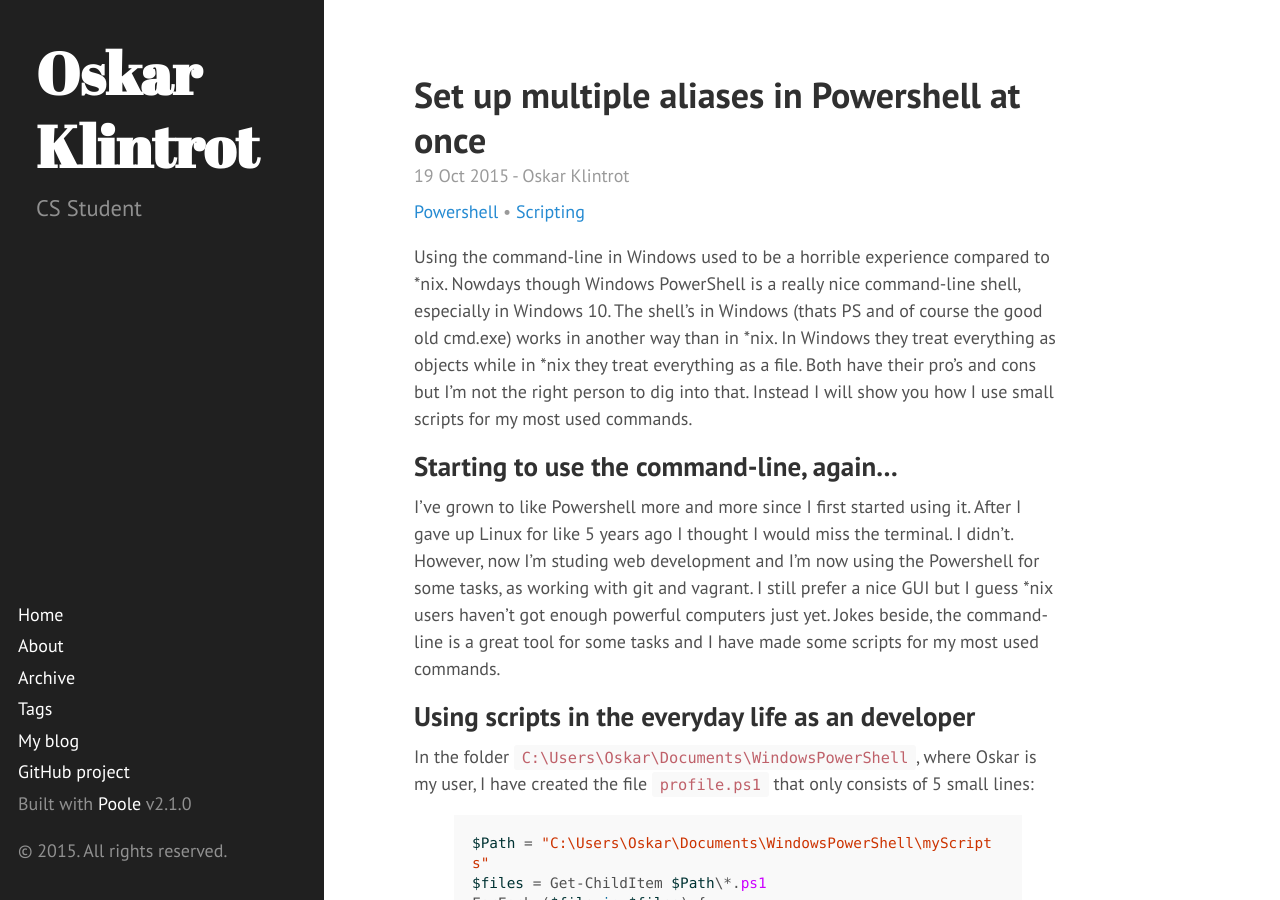
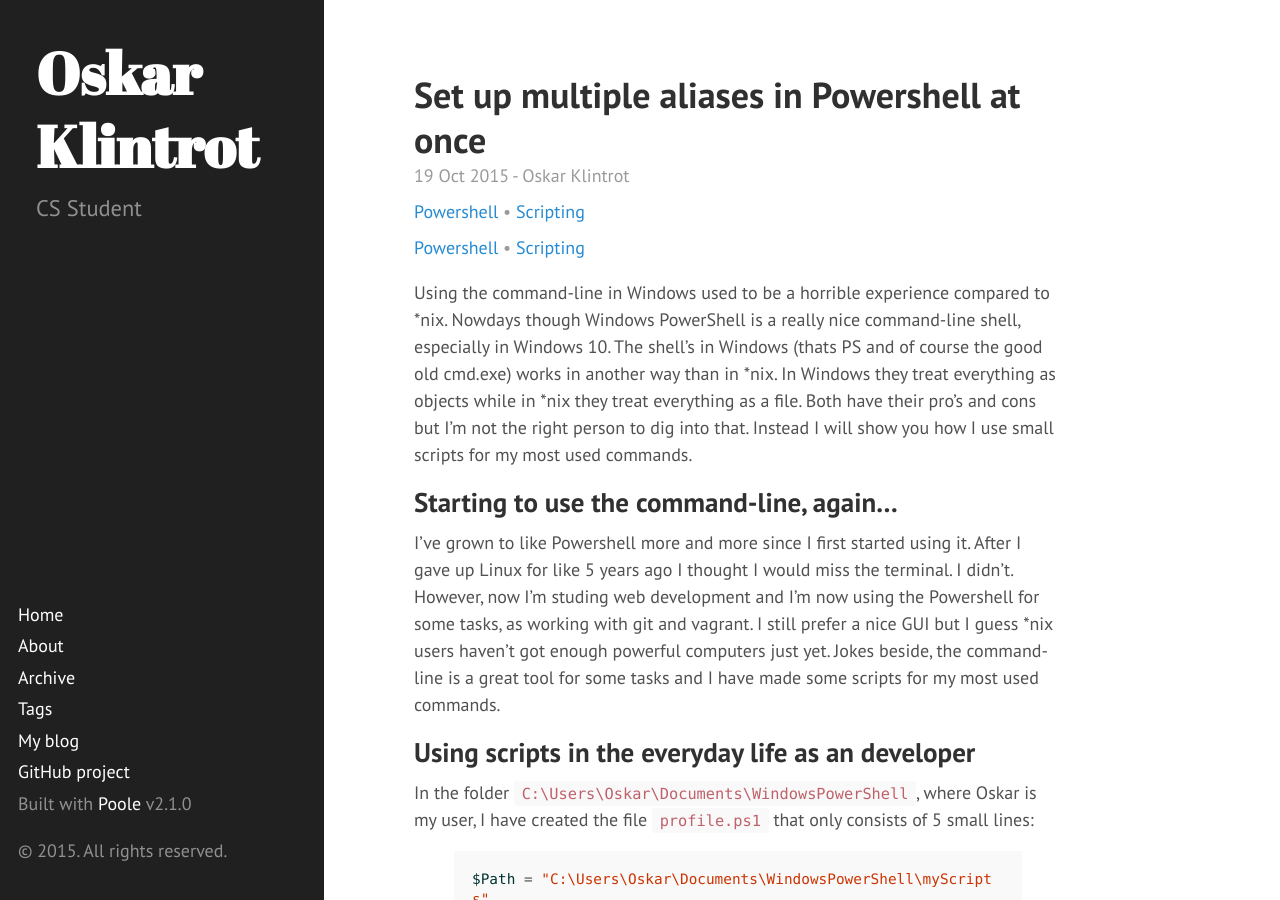
Before and after one commit to OskarKlintrotSkolarbeteWP14/2dv607.oskarklintrot.se, a Jekyll site: the page built from _posts/2015-10-19-set-up-multiple-aliases-in-powershell-at-once.md, in a window 1280 px wide and 900 px high. Built offline with Jekyll 4.4.1, drawn with Linux system fonts in a browser that asks for light colours; Markdown is read by kramdown in place of the engine named in the settings; comment, search, counter and statistics services are not loaded.

Commit message:
Update post.html

```diff
--- a/_layouts/post.html
+++ b/_layouts/post.html
@@ -5,6 +5,7 @@ layout: default
 <div class="post">
   <h1 class="post-title">{{ page.title }}</h1>
   <span class="post-date">{{ page.date | date_to_string }} - {{ site.author.name }}</span>
+  {% include post_tags.html %}
   <p class="post-date">{% for tag in page.tags %}<a href="{{ site.url }}/tags/#{{ tag | cgi_escape }}" title="Pages tagged {{ tag }}" rel="tag">{{ tag }}</a>{% unless forloop.last %} &bull; {% endunless %}{% endfor %}</p>
   {{ content }}
 </div>
```
